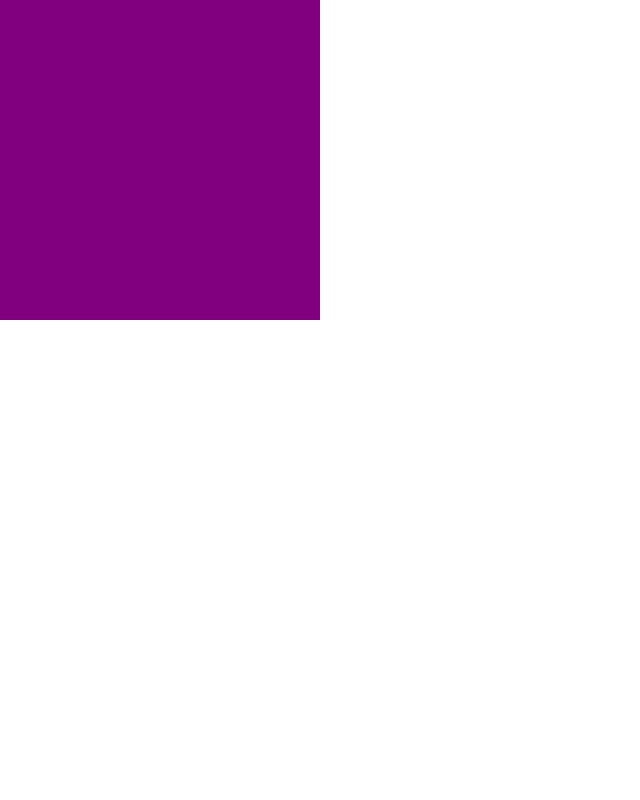
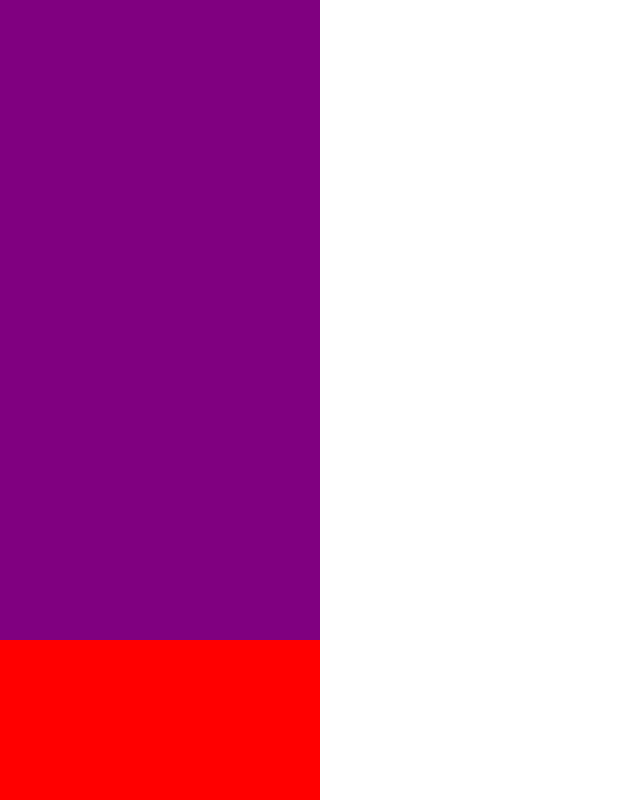
Before and after one commit to neeerajtk/create-react, a React (Create React App) app in the folder color-app/color-app/: page / in a window 1280 px wide. Shown: the top 800 px of the page, without its empty margins (0-640 px from the left). Built offline with nearby package versions, Linux system fonts and the light colour scheme.

Commit message:
multi boxes error resolved

```diff
--- a/color-app/color-app/src/App.js
+++ b/color-app/color-app/src/App.js
@@ -1,12 +1,11 @@
 import React from 'react';
-import Box from './Box';
 import BoxContainer from './BoxContainer';
 import './App.css';
 
 function App() {
   return (
     <div className="App">
-      <Box/>
+      <BoxContainer/>
 
     </div>
   );
```
Also changed, not shown: color-app/color-app/src/BoxContainer.js (+4 -4 lines).
